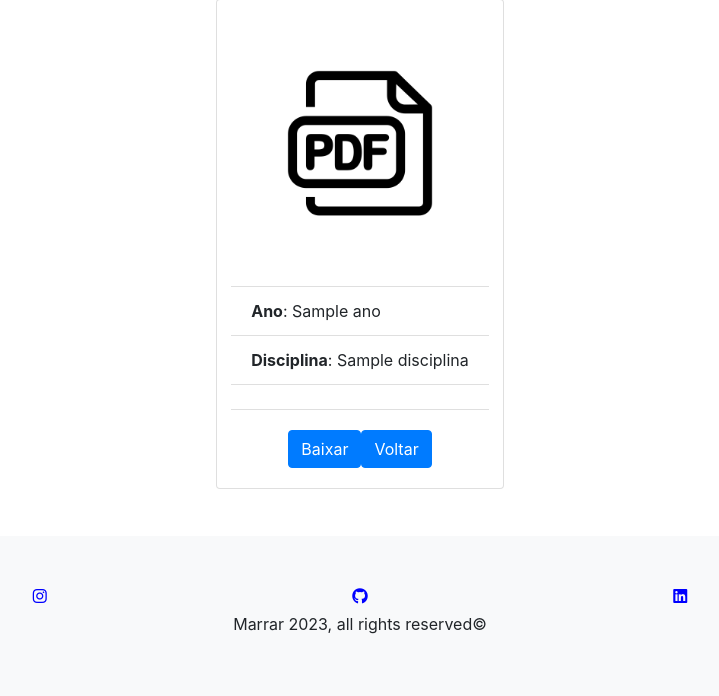
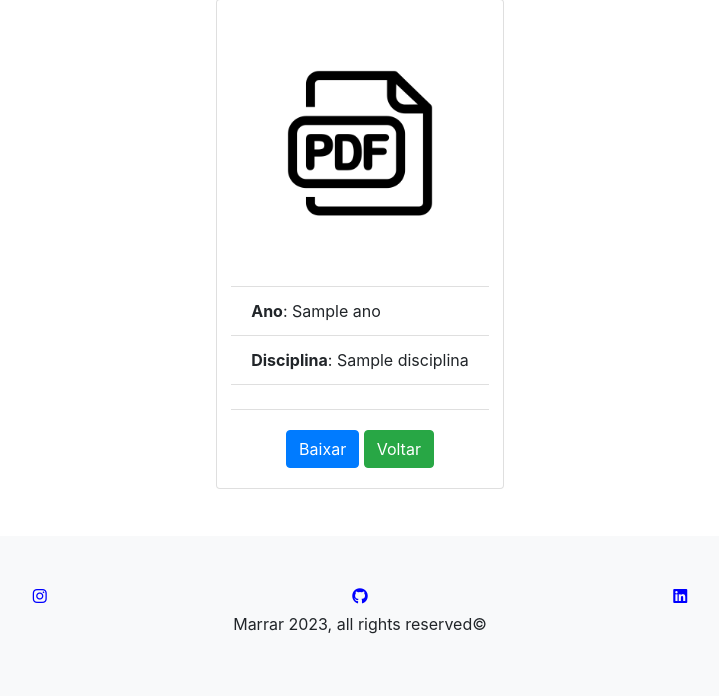
Before and after one commit to Miltonheber/Exame, a Django app: template core/templates/download.html in a window 1280 px wide. Shown: the part 104-800 px from the top of the page, without its empty margins (280-999 px from the left). Run offline with Django 4.2, Linux system fonts and the light colour scheme; the template is opened without the code that fills it: most values are stand-ins (such as "Sample title", 1, 10 or a date in 2020).

Commit message:
correcao do bug dos botoes na tela de download de exames

```diff
--- a/core/templates/download.html
+++ b/core/templates/download.html
@@ -23,12 +23,12 @@
                     {% endif %}
                 </li>
             </ul>
-            <div class="card-body" style="display:flex; justify-content:space-around;">
-                <a href="{{exame.pdf.url}}" download  class="btn btn-primary">Baixar</a><a href="{% url 'home' %}"  class="btn btn-primary">Voltar</a>
-
+            <div class="card-body">
+                <a href="{{exame.pdf.url}}" download  class="btn btn-primary">Baixar</a>
+		        <a href="{% url 'options' %}"  class="btn btn-success">Voltar</a>
             </div>
             </div>
-    </div>
+        </div>
         {% else %}
             <div class="container cartao-2">
                 <h5 class="card-title edital-h5" >Baixar edital {{edital.instituicao}} de {{edital.ano}}</h5>
@@ -38,7 +38,10 @@
                         <li class="list-group-item"><strong>Ano</strong>: {{edital.instituicao}}</li>
                         <li class="list-group-item"><strong>Disciplina</strong>: {{edital.ano}}</li>
                     </ul>
-                    <div class="card-body"><a class="btn btn-success" href="{{ edital.pdf.url }}" download>Baixar</a></div>
+                    <div class="card-body">
+			<a class="btn btn-success" href="{{ edital.pdf.url }}" download>Baixar</a>
+			<a href="{% url 'options' %}"  class="btn btn-primary">Voltar</a>
+		    </div>
                 </div>
             </div>
         {% endif %}
```
